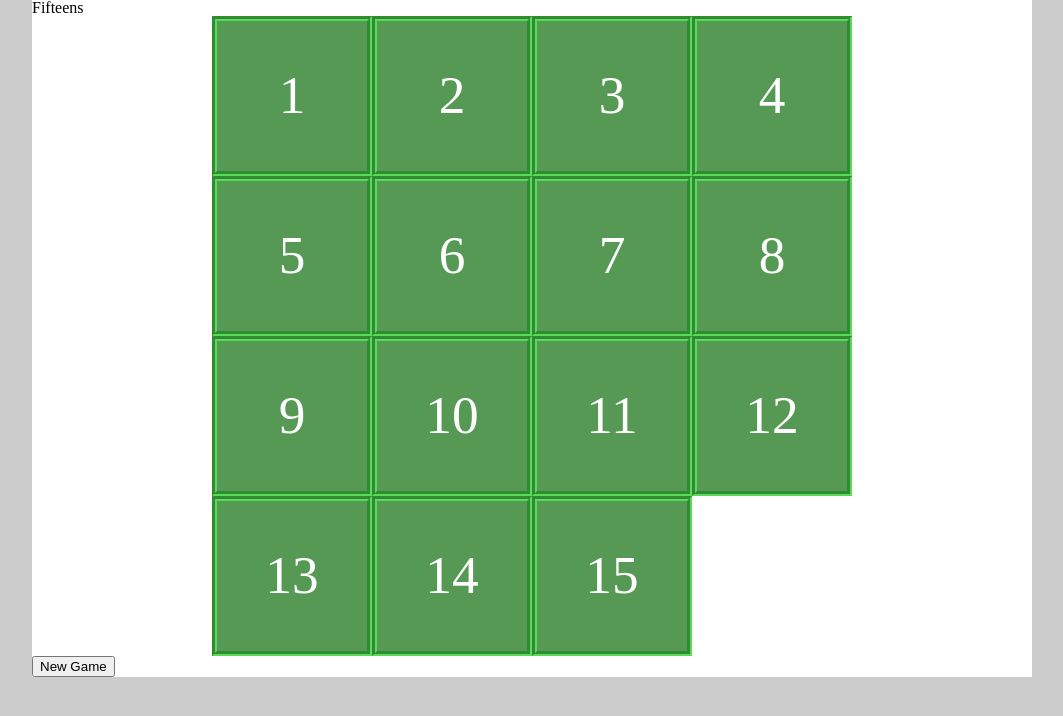
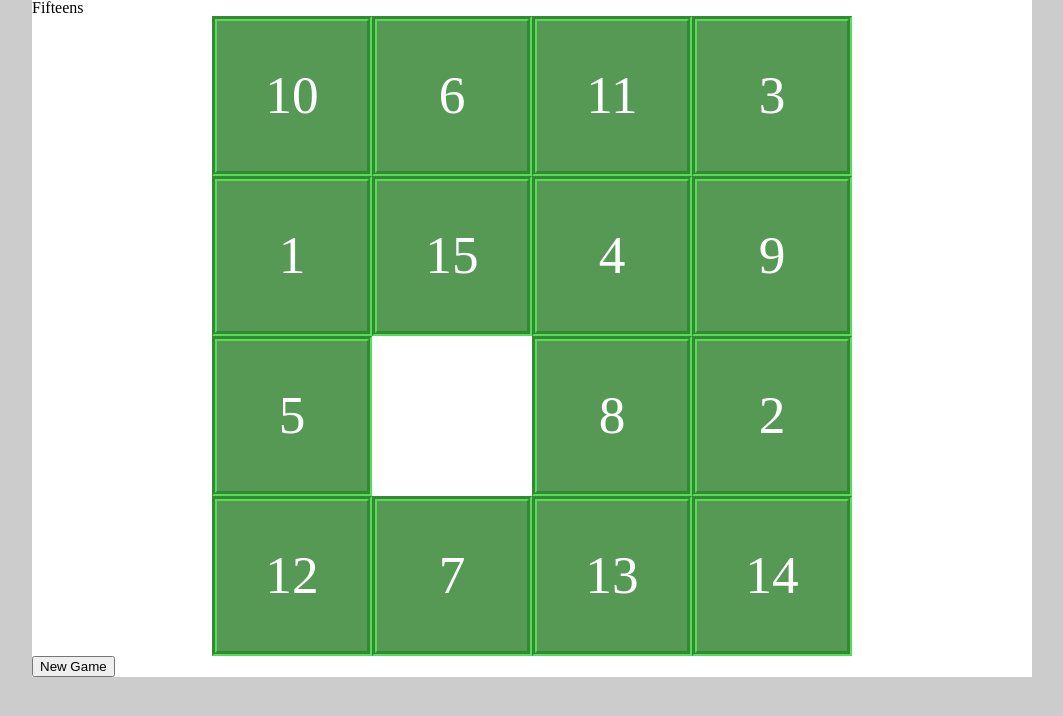
Before and after one commit to maks-ushakov/game15, a plain HTML site: page index.html in a window 1280 px wide. Both pictures are taken after a click on the button "New Game". Shown: the whole page, without its empty margins (108-1171 px from the left). Drawn offline with nearby package versions, Linux system fonts and the light colour scheme; files that its build step writes are made by us from their sources.

Commit message:
Add interaction, move tiles, shuffle them and render game area

```diff
--- a/index.html
+++ b/index.html
@@ -17,31 +17,31 @@
 				<h1>Fifteens</h1>
 			</header>
 			<main>
-				<div class="game15">
+				<div class="game15" id="game">
 					<div class="game-area">
-						<div class="game-tile game-cell-0">1</div>
-						<div class="game-tile game-cell-1">2</div>
-						<div class="game-tile game-cell-2">3</div>
-						<div class="game-tile game-cell-3">4</div>
-						<div class="game-tile game-cell-4">5</div>
-						<div class="game-tile game-cell-5">6</div>
-						<div class="game-tile game-cell-6">7</div>
-						<div class="game-tile game-cell-7">8</div>
-						<div class="game-tile game-cell-8">9</div>
-						<div class="game-tile game-cell-9">10</div>
-						<div class="game-tile game-cell-10">11</div>
-						<div class="game-tile game-cell-11">12</div>
-						<div class="game-tile game-cell-12">13</div>
-						<div class="game-tile game-cell-13">14</div>
-						<div class="game-tile game-cell-14">15</div>
-						<div class="game-tile tile-empty game-cell-15"></div>
+						<div data-cell="0" class="game-tile game-cell-0">1</div>
+						<div data-cell="1" class="game-tile game-cell-1">2</div>
+						<div data-cell="2" class="game-tile game-cell-2">3</div>
+						<div data-cell="3" class="game-tile game-cell-3">4</div>
+						<div data-cell="4" class="game-tile game-cell-4">5</div>
+						<div data-cell="5" class="game-tile game-cell-5">6</div>
+						<div data-cell="6" class="game-tile game-cell-6">7</div>
+						<div data-cell="7" class="game-tile game-cell-7">8</div>
+						<div data-cell="8" class="game-tile game-cell-8">9</div>
+						<div data-cell="9" class="game-tile game-cell-9">10</div>
+						<div data-cell="10" class="game-tile game-cell-10">11</div>
+						<div data-cell="11" class="game-tile game-cell-11">12</div>
+						<div data-cell="12" class="game-tile game-cell-12">13</div>
+						<div data-cell="13" class="game-tile game-cell-13">14</div>
+						<div data-cell="14" class="game-tile game-cell-14">15</div>
 					</div>
 					<div class="game-controlls">
-						<button>New Game</button>
+						<button data-action="new">New Game</button>
 					</div>
 				</div>
 			</main>
 			<footer class="site-footer"></footer>
 		</div>
+		<script src="js/tiles.js"></script>
 	</body>
 </html>
--- /dev/null
+++ b/js/tiles.js
@@ -0,0 +1,67 @@
+;(function (undefined) {
+	let emptyCell = 15;
+	let game = [1, 2, 3, 4, 5, 6, 7, 8, 9, 10, 11, 12, 13, 14, 15, 0];
+
+	const gameArea = document.querySelector("#game");
+
+	gameArea.addEventListener('click', function (e) {
+		let target = e.target;
+
+		if(target.classList.contains("game-tile")) {
+			let currentCell = target.dataset.cell;
+			let diff = Math.abs(currentCell - emptyCell);
+			if(diff === 4 || diff === 1 ) {
+				target.classList.remove(`game-cell-${currentCell}`);
+				target.dataset.cell = emptyCell;
+				target.classList.add(`game-cell-${emptyCell}`);
+				emptyCell = currentCell;
+			}
+		}
+
+		if (target.dataset.action === "new") {
+			render(suffle(game), gameArea);
+		}
+	});
+
+
+	function suffle (arr) {
+		let newArr = arr.slice();
+		let size = newArr.length;
+		for(let i = 0; i < size - 1; i++) {
+			let index = i + Math.floor((size - i) * Math.random());
+			change(i, index, newArr);
+		}
+		return newArr;
+	}
+
+	function change (firstIndex, secondIndex, arr) {
+		let temp = arr[firstIndex];
+		arr[firstIndex] = arr[secondIndex];
+		arr[secondIndex] = temp;
+	}
+
+	function check () {
+
+	}
+
+	function render (arr, target) {
+		let area = target.querySelector(".game-area");
+		clear(area);
+		for(let i = 0; i < arr.length; i++) {
+			if(arr[i] !== 0) {
+				let tile = document.createElement('div');
+				tile.dataset.cell = i;
+				tile.className = `game-tile game-cell-${i}`;
+				tile.innerHTML = arr[i];
+				area.appendChild(tile);
+			} else {
+				emptyCell = i;
+			}
+		}
+	}
+
+	function clear (target) {
+		target.innerHTML = '';
+	}
+
+})();
```
Also changed, not shown: 1 other file.
